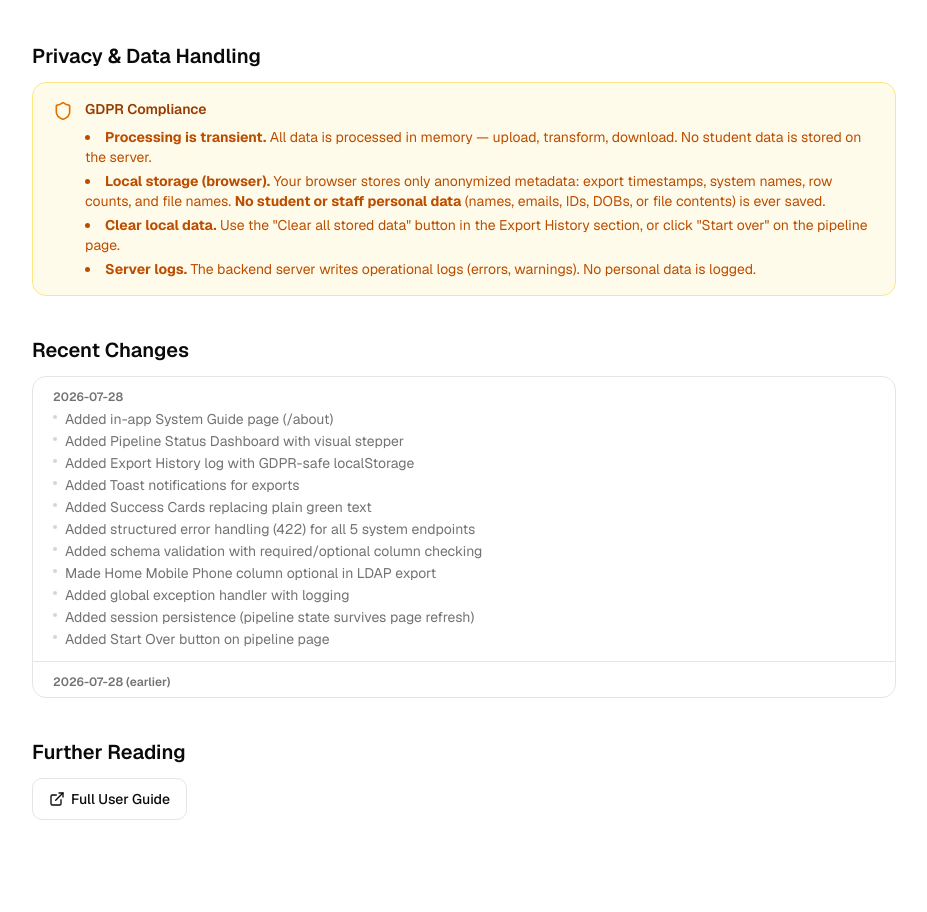
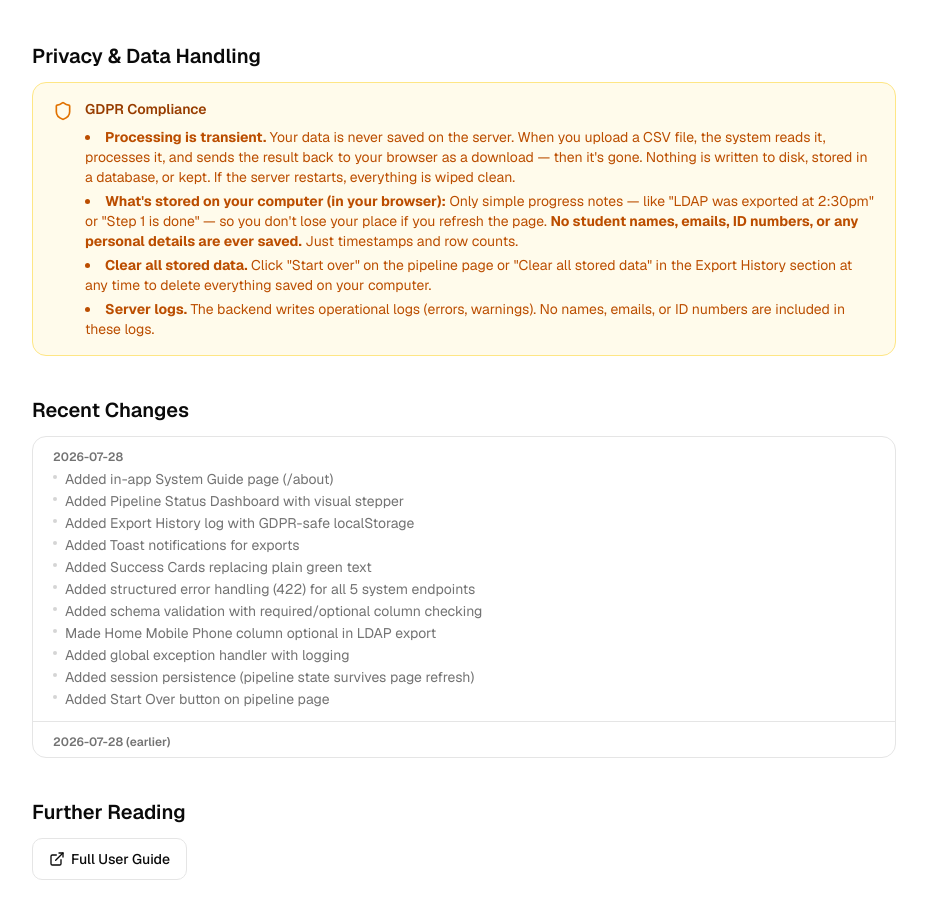
Before and after one commit to nimeshmaharjan1/ncad-student-provisioning, a Next.js app in the folder frontend/: page /about in a window 1280 px wide. Shown: the part 3061-3973 px from the top of the page, without its empty margins (176-1103 px from the left). Before the commit the page ends 3913 px from the top, so only its background shows below. Built offline with nearby package versions, Linux system fonts and the light colour scheme.

Commit message:
feat: add system documentation page and export history component

```diff
--- a/frontend/app/about/page.tsx
+++ b/frontend/app/about/page.tsx
@@ -237,10 +237,10 @@ export default function AboutPage() {
             <div className="space-y-2">
               <p className="text-sm font-semibold text-amber-800 dark:text-amber-300">GDPR Compliance</p>
               <ul className="list-inside list-disc space-y-1 text-sm text-amber-700 dark:text-amber-400">
-                <li><strong>Processing is transient.</strong> All data is processed in memory — upload, transform, download. No student data is stored on the server.</li>
-                <li><strong>Local storage (browser).</strong> Your browser stores only anonymized metadata: export timestamps, system names, row counts, and file names. <strong>No student or staff personal data</strong> (names, emails, IDs, DOBs, or file contents) is ever saved.</li>
-                <li><strong>Clear local data.</strong> Use the "Clear all stored data" button in the Export History section, or click "Start over" on the pipeline page.</li>
-                <li><strong>Server logs.</strong> The backend server writes operational logs (errors, warnings). No personal data is logged.</li>
+                <li><strong>Processing is transient.</strong> Your data is never saved on the server. When you upload a CSV file, the system reads it, processes it, and sends the result back to your browser as a download — then it's gone. Nothing is written to disk, stored in a database, or kept. If the server restarts, everything is wiped clean.</li>
+                <li><strong>What's stored on your computer (in your browser):</strong> Only simple progress notes — like "LDAP was exported at 2:30pm" or "Step 1 is done" — so you don't lose your place if you refresh the page. <strong>No student names, emails, ID numbers, or any personal details are ever saved.</strong> Just timestamps and row counts.</li>
+                <li><strong>Clear all stored data.</strong> Click "Start over" on the pipeline page or "Clear all stored data" in the Export History section at any time to delete everything saved on your computer.</li>
+                <li><strong>Server logs.</strong> The backend writes operational logs (errors, warnings). No names, emails, or ID numbers are included in these logs.</li>
               </ul>
             </div>
           </div>
--- a/frontend/components/export-history.tsx
+++ b/frontend/components/export-history.tsx
@@ -88,10 +88,11 @@ export function ExportHistory() {
               <div className="mb-3 flex items-start gap-2 rounded-lg border border-amber-200 bg-amber-50 px-3 py-2 dark:border-amber-900/50 dark:bg-amber-950/20">
                 <ShieldAlert className="mt-0.5 size-4 shrink-0 text-amber-600 dark:text-amber-400" />
                 <p className="text-[11px] text-amber-800 dark:text-amber-300">
-                  <strong>Privacy:</strong> Only anonymized metadata (timestamps,
-                  system names, row counts) is stored locally on this device.
-                  No student or staff personal data is saved.{" "}
-                  <strong>No names, emails, IDs, or file contents.</strong>
+                  <strong>Privacy:</strong> This history only stores simple
+                  notes on your computer (timestamps, system names, row counts).
+                  <strong> No names, emails, ID numbers, or any personal
+                  student or staff details are saved.</strong> You can clear
+                  everything with the button below.
                 </p>
               </div>
               <div className="space-y-1.5">
```
